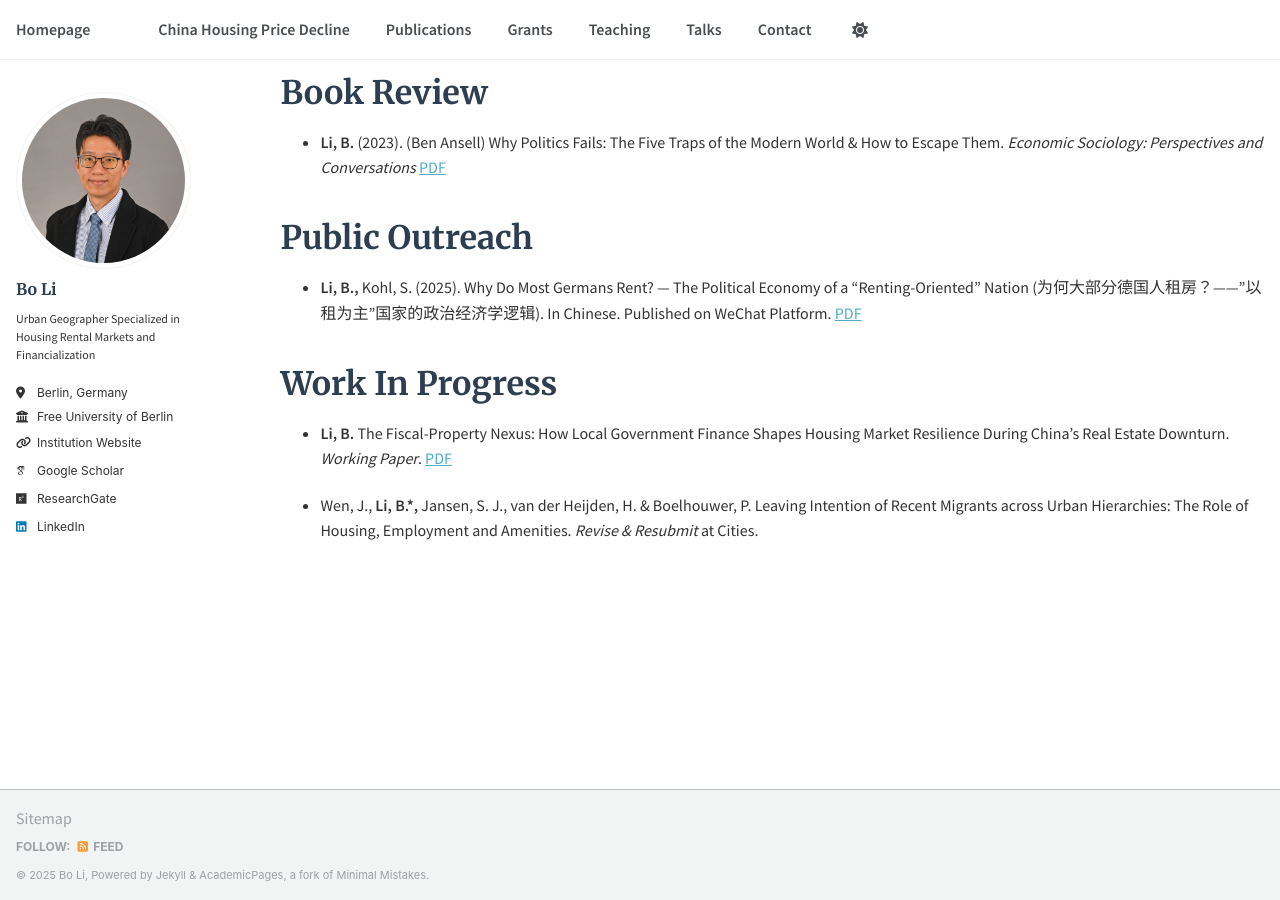
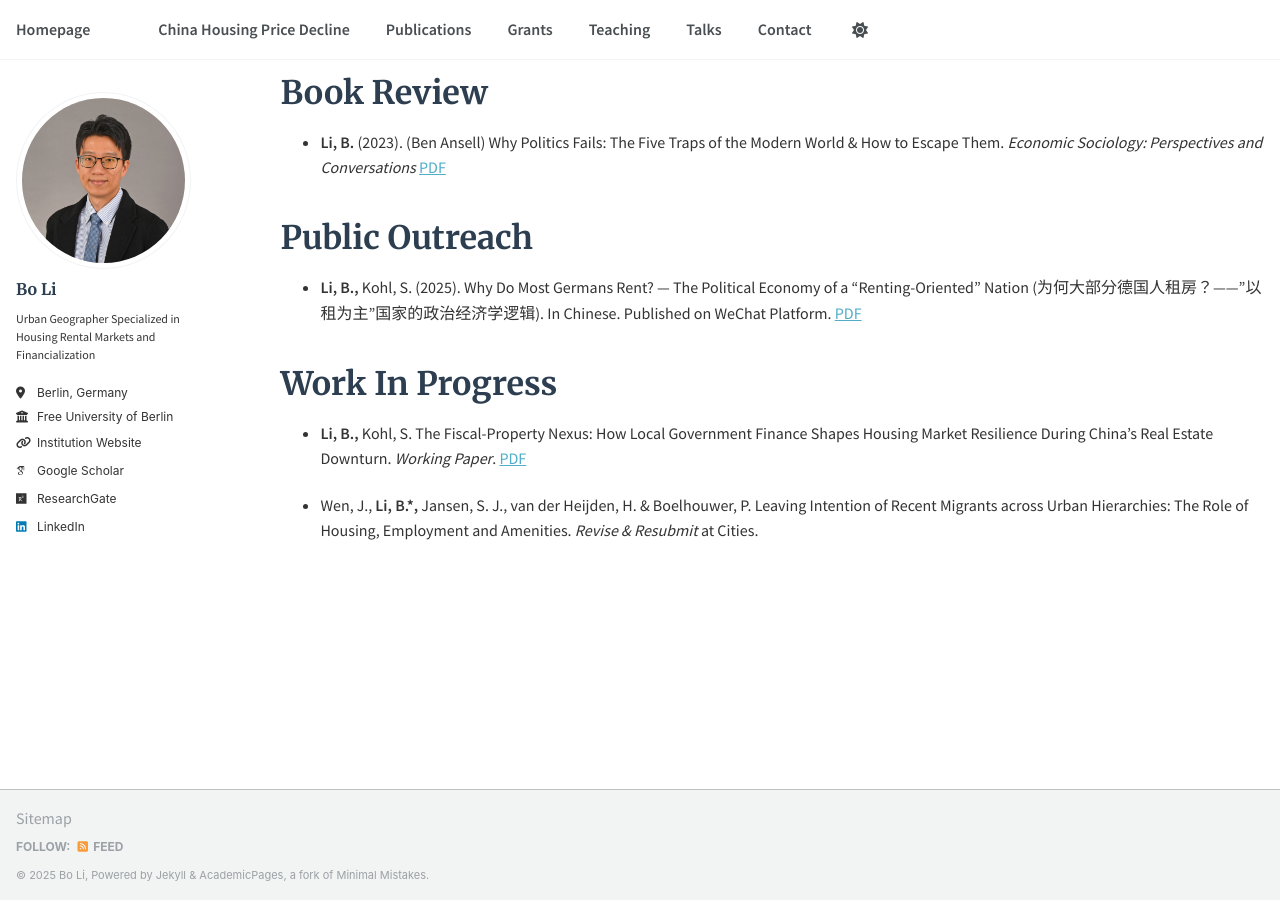
Before and after one commit to housingforall/housingforall.github.io, a Jekyll site: the page built from _pages/publications.md, in a window 1280 px wide and 900 px high, scrolled down 1399 px. Built offline with Jekyll 4.4.1, drawn with Linux system fonts in a browser that asks for light colours; some web fonts are replaced.

Commit message:
Update publications.md

```diff
--- a/_pages/publications.md
+++ b/_pages/publications.md
@@ -49,6 +49,6 @@ author_profile: true
 
 ## Work In Progress
 
-* **Li, B.**  The Fiscal-Property Nexus: How Local Government Finance Shapes Housing Market Resilience During China's Real Estate Downturn. *Working Paper*. [PDF](https://housingforall.github.io/files/manustript_11_26.pdf)
+* **Li, B.,** Kohl, S. The Fiscal-Property Nexus: How Local Government Finance Shapes Housing Market Resilience During China's Real Estate Downturn. *Working Paper*. [PDF](https://housingforall.github.io/files/manustript_11_26.pdf)
 
 * Wen, J., **Li, B.\*,** Jansen, S. J., van der Heijden, H. & Boelhouwer, P.  Leaving Intention of Recent Migrants across Urban Hierarchies: The Role of Housing, Employment and Amenities. *Revise & Resubmit* at Cities.
```
